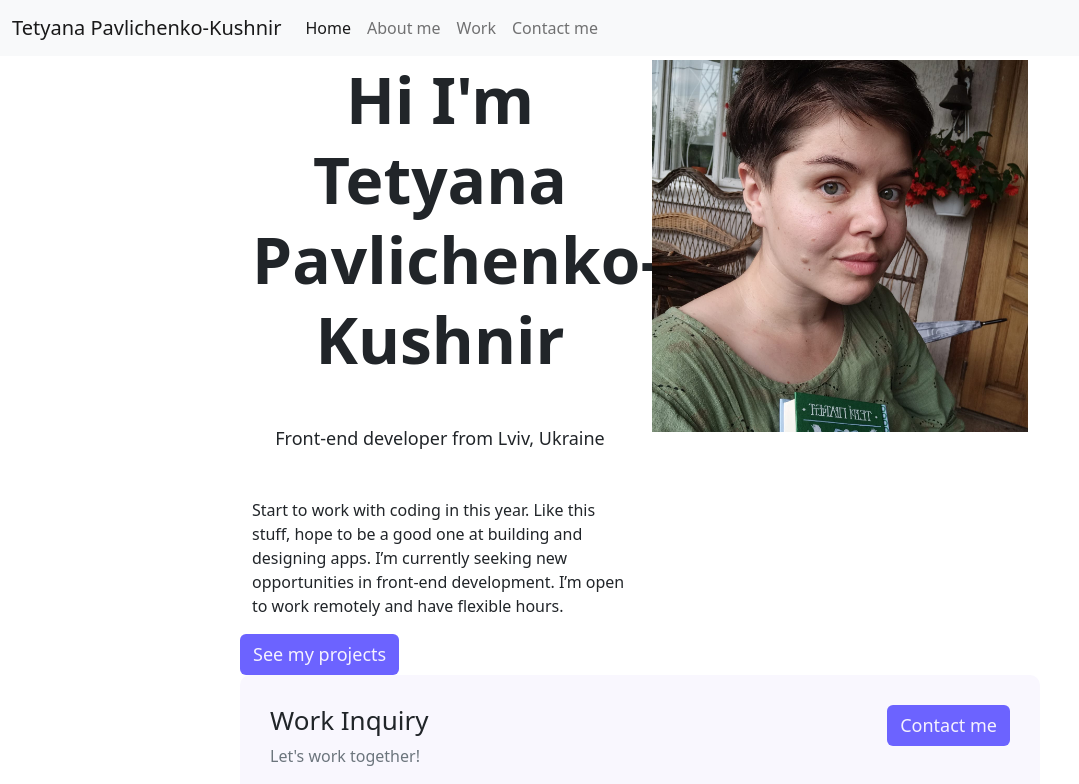
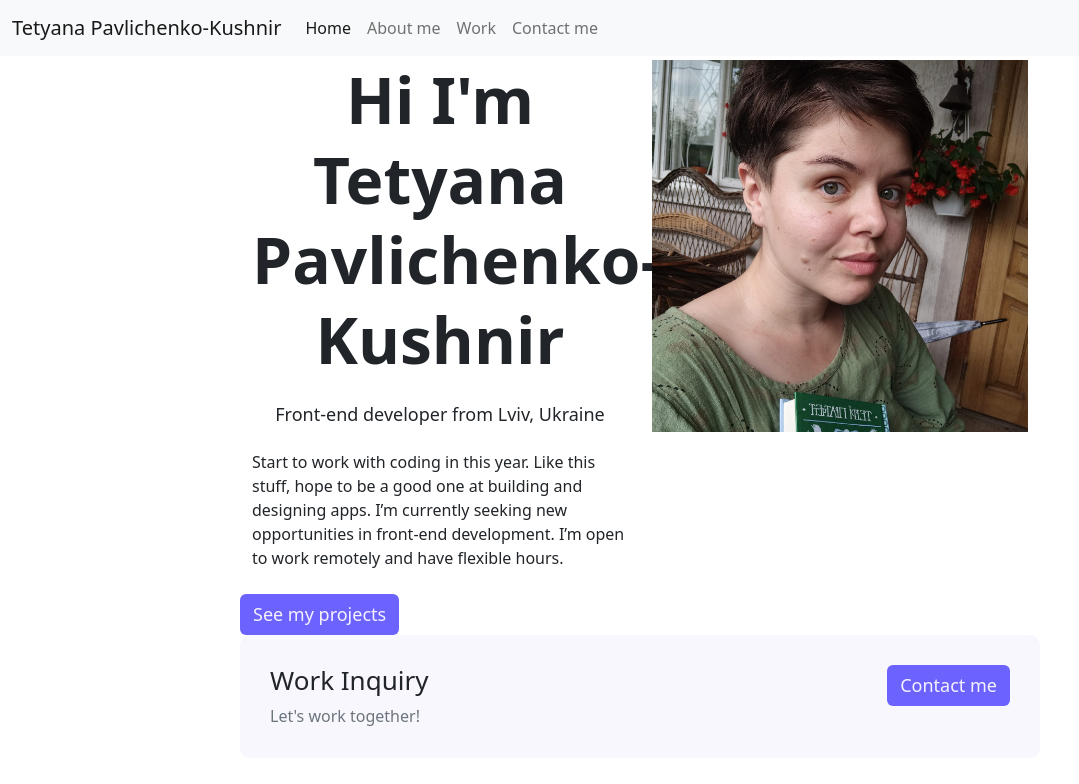
Before and after one commit to TetyanaPavlichenko/Aboutmeapp, a plain HTML site: page about.html in a window 1280 px wide. Shown: the top 784 px of the page, without its empty margins (0-1079 px from the left). Drawn offline with nearby package versions, Linux system fonts and the light colour scheme.

Commit message:
Update about.html

```diff
--- a/about.html
+++ b/about.html
@@ -51,9 +51,9 @@
     <div class="about-section container">
     <div class="row">
         <div class="col-6">
-        <h1 class="mb-5"> Hi I'm Tetyana Pavlichenko-Kushnir</h1>
-    <h3 class="mb-5">Front-end developer from Lviv, Ukraine</h3>
-      <p>
+        <h1 class="mb-4"> Hi I'm Tetyana Pavlichenko-Kushnir</h1>
+    <h3 class="mb-4">Front-end developer from Lviv, Ukraine</h3>
+      <p class="mb-4">
       Start to work with coding in this year. Like this stuff, hope to be a good one at building and designing apps.
       I’m currently seeking new opportunities in front-end development. I’m open to work remotely and have flexible hours.
       </p>
```
